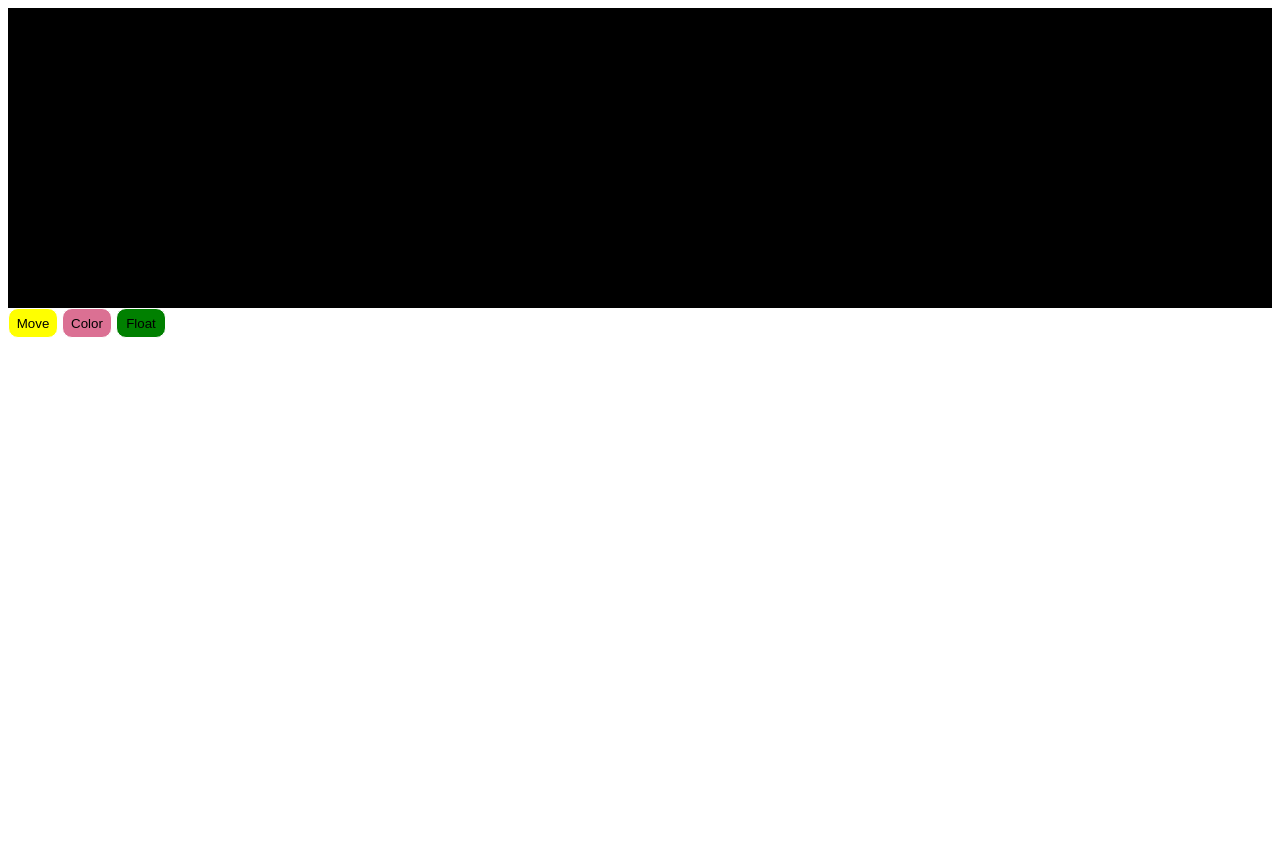
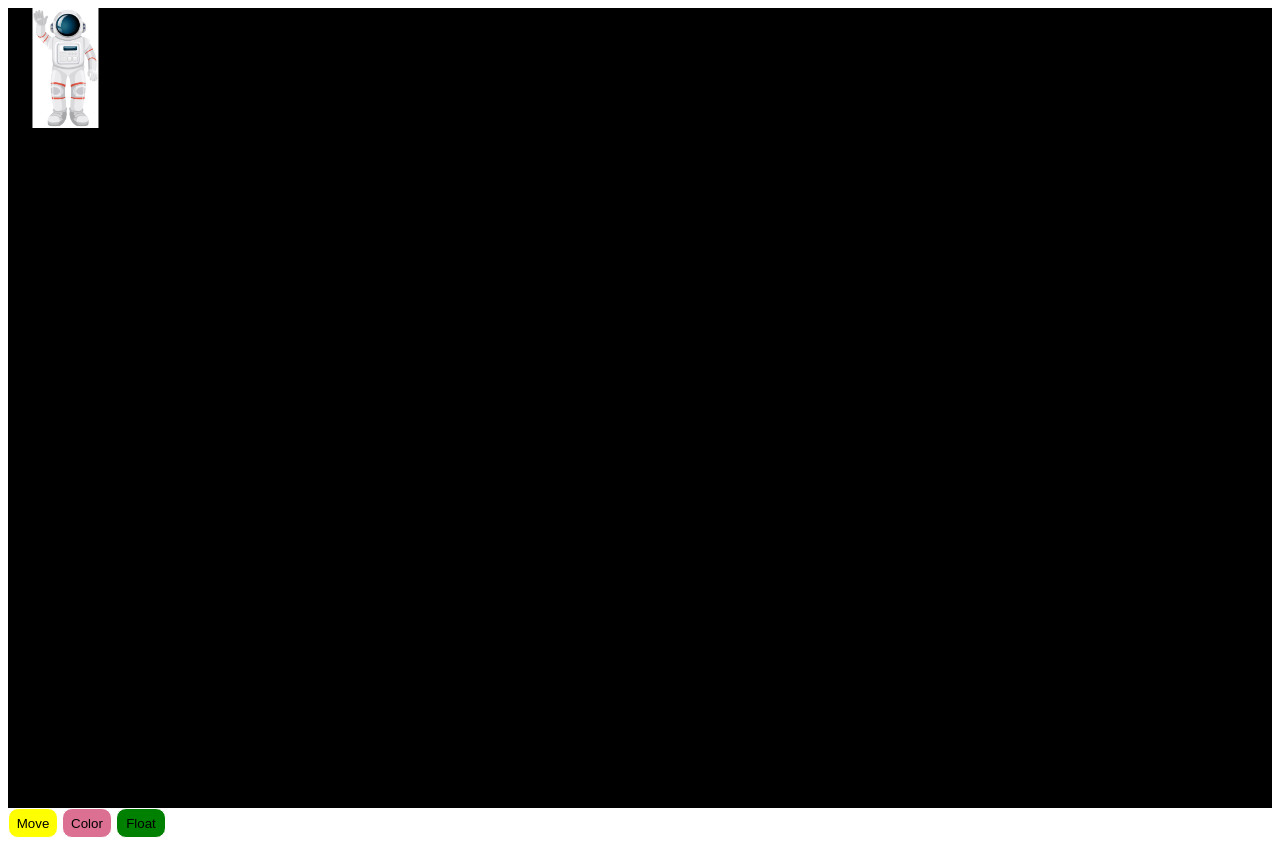
Before and after one commit to SantiagoRiveros/frontend1, a plain HTML site: page index.html in a window 1280 px wide. Before the commit the page ends 800 px from the top, so only its background shows below. Drawn offline with Linux system fonts and the light colour scheme.

Commit message:
Se agrega movimiento hacia margen superior

```diff
--- a/index.html
+++ b/index.html
@@ -8,12 +8,18 @@
   </head>
   <body>
     <main>
-      <div class="main-container"></div>
+      <div class="main-container">
+        <img class="astro" src="./astro.jpg" alt="Not Found"/>
+      </div>
     </main>
     <footer class="footer">
       <button class="button-move">Move</button>
       <button class="button-color">Color</button>
       <button class="button-float">Float</button>
     </footer>
+
+    <script src="./script.js">
+
+    </script>
   </body>
 </html>
--- /dev/null
+++ b/script.js
@@ -0,0 +1,46 @@
+/* var id = null;
+function Animate() {
+  var elem = document.querySelector(".astro");
+  var pos = 0;
+  clearInterval(id);
+  id = setInterval(frame, 10);
+  function frame() {
+    if (pos == 700) {
+      clearInterval(id);
+    } else {
+      pos++;
+      elem.style.left = pos + 'px';
+    }
+  }
+}
+Animate() */
+
+function move(){
+    let img = document.querySelector(".astro")
+    img.style.marginLeft+="700px"
+}
+move()
+
+function reduce(){
+    let img = document.querySelector(".astro")
+    img.style.transform="scale(0.6)"
+}
+reduce()
+
+function enhance(){
+    let img = document.querySelector(".astro")
+    img.style.transform="scale(1.2)"
+}
+enhance()
+
+function resetPosition(){
+    let img = document.querySelector(".astro")
+    img.style.marginLeft="30px"
+}
+resetPosition()
+
+function MoveUp(){
+    let img = document.querySelector(".astro")
+    img.style.marginTop="10px"
+}
+MoveUp()
--- a/styles.css
+++ b/styles.css
@@ -1,6 +1,7 @@
 .main-container {
-  height: 300px;
+  height: 800px;
   background-color: black;
+  position:relative
 }
 
 .footer {
@@ -25,3 +26,10 @@ button {
 .button-float {
   background-color: green;
 }
+
+.astro {
+  height: 100px;
+  margin-top: 120px;
+  margin-left: 30px;
+  position: absolute;
+}
```
Also changed, not shown: astro.jpg (renamed from 9895077_47682.jpg).
